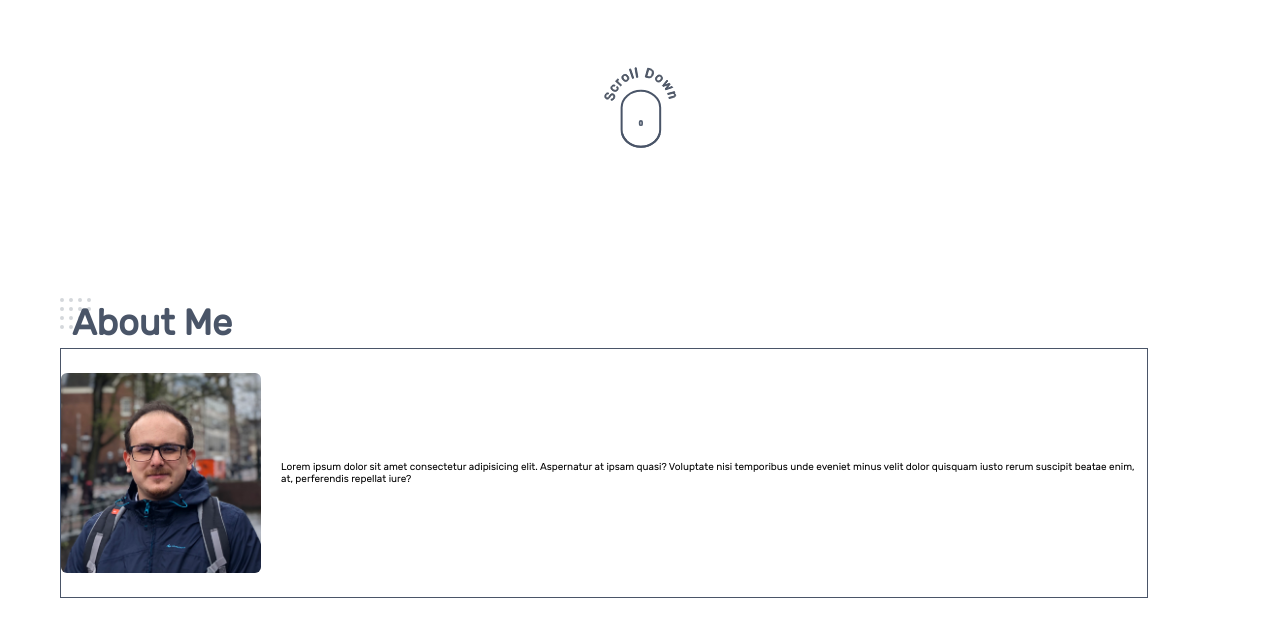
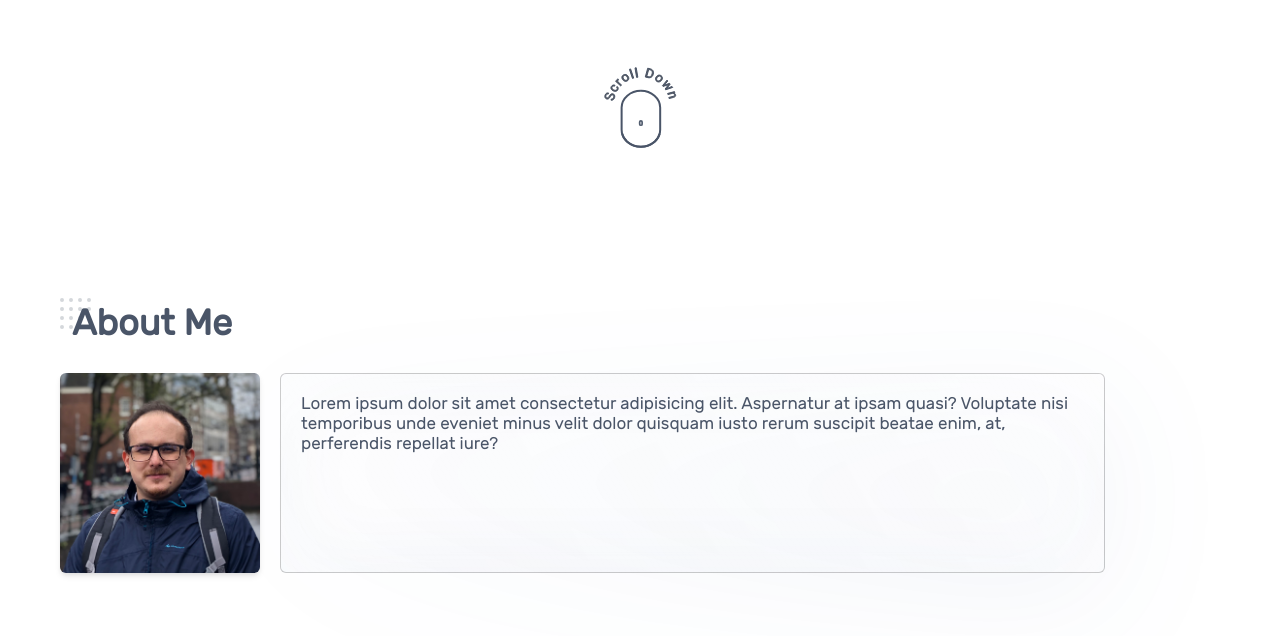
Before and after one commit to Abderyett/Portfolio, a React (Create React App) app: page / in a window 1280 px wide. Shown: the part 623-1259 px from the top of the page. Built offline with nearby package versions, Linux system fonts and the light colour scheme.

Commit message:
update card

```diff
--- a/src/components/About/About.js
+++ b/src/components/About/About.js
@@ -15,9 +15,11 @@ function About() {
         <S.Container>
           <S.Image src={profile} />
           <S.AboutText>
-            Lorem ipsum dolor sit amet consectetur adipisicing elit. Aspernatur at ipsam quasi? Voluptate nisi
-            temporibus unde eveniet minus velit dolor quisquam iusto rerum suscipit beatae enim, at, perferendis
-            repellat iure?
+            <p>
+              Lorem ipsum dolor sit amet consectetur adipisicing elit. Aspernatur at ipsam quasi? Voluptate nisi
+              temporibus unde eveniet minus velit dolor quisquam iusto rerum suscipit beatae enim, at, perferendis
+              repellat iure?
+            </p>
           </S.AboutText>
         </S.Container>
       </S.ContentWrapper>
--- a/src/components/About/styles.js
+++ b/src/components/About/styles.js
@@ -29,7 +29,7 @@ export const Container = styled.div`
   width: 85vw;
   height: 25rem;
   max-width: 1234px;
-  border: 0.5px solid ${(props) => props.theme.headingText};
+  /* border: 0.5px solid ${(props) => props.theme.headingText}; */
   display: grid;
   grid-template-columns: 20rem 1fr;
   grid-gap: 2rem;
@@ -38,5 +38,22 @@ export const Container = styled.div`
 export const Image = styled.img`
   width: 20rem;
   border-radius: ${rounded.md};
+  box-shadow: ${shadow.md};
 `;
-export const AboutText = styled.div``;
+export const AboutText = styled.div`
+  width: 95%;
+  height: 20rem;
+  border-radius: ${rounded.md};
+  /* box-shadow: ${shadow.md}; */
+  padding: 2rem;
+  background: linear-gradient(240.9deg, rgba(255, 255, 255, 0.6) 0.04%, rgba(255, 255, 255, 0) 100%);
+  border: 0.5px solid rgba(0, 0, 0, 0.2);
+  box-sizing: border-box;
+  filter: drop-shadow(0px 30px 60px rgba(39, 77, 153, 0.1));
+  backdrop-filter: blur(40px);
+  p {
+    font-size: 1.7rem;
+    color: ${(props) => props.theme.headingText};
+    text-align: start;
+  }
+`;
```
Also changed, not shown: 1 other file (tests, documents, lock files or other folders).
